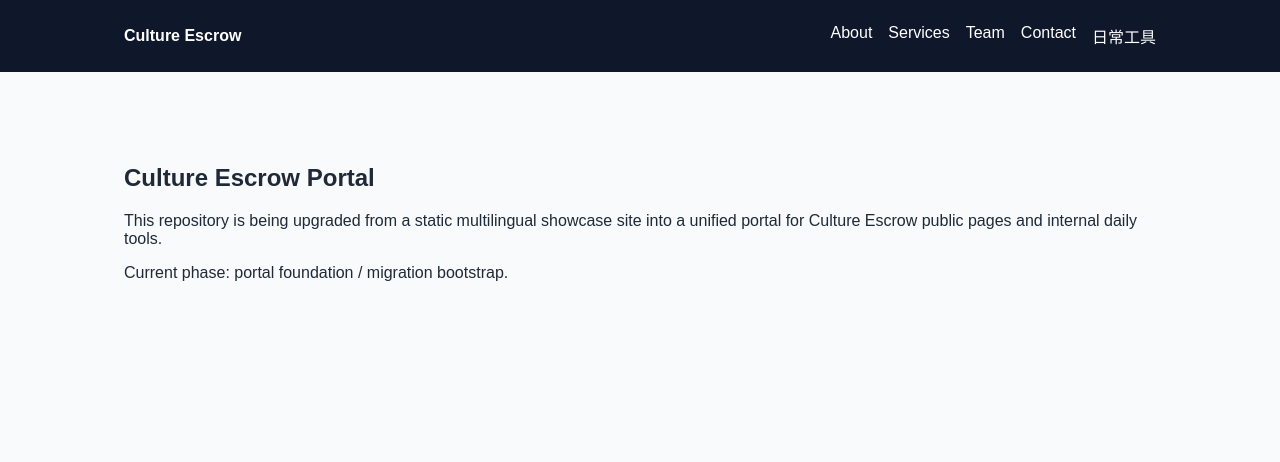
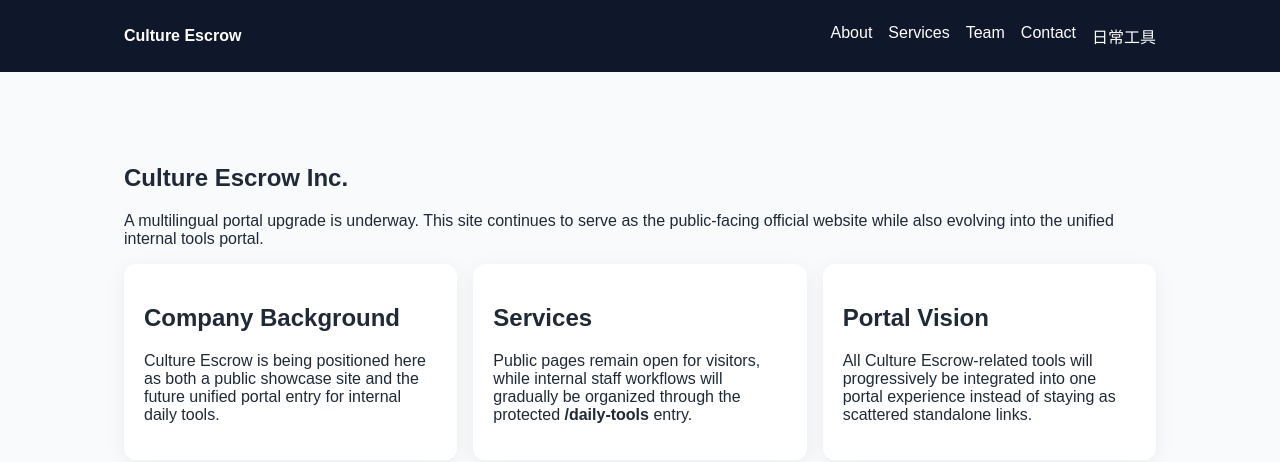
Before and after one commit to yudonghu/culture-escrow-site, a Next.js app: page / in a window 1280 px wide. Shown: the top 462 px of the page. Built offline with nearby package versions, Linux system fonts and the light colour scheme.

Commit message:
feat: PR4 clarify public-vs-protected access and migrate portal home content

```diff
--- a/app/page.tsx
+++ b/app/page.tsx
@@ -1,12 +1,35 @@
 export default function HomePage() {
   return (
     <section className="hero">
-      <h1>Culture Escrow Portal</h1>
+      <h1>Culture Escrow Inc.</h1>
       <p>
-        This repository is being upgraded from a static multilingual showcase site
-        into a unified portal for Culture Escrow public pages and internal daily tools.
+        A multilingual portal upgrade is underway. This site continues to serve as the
+        public-facing official website while also evolving into the unified internal tools portal.
       </p>
-      <p>Current phase: portal foundation / migration bootstrap.</p>
+
+      <div className="card-grid">
+        <div className="card">
+          <h2>Company Background</h2>
+          <p>
+            Culture Escrow is being positioned here as both a public showcase site and the future
+            unified portal entry for internal daily tools.
+          </p>
+        </div>
+        <div className="card">
+          <h2>Services</h2>
+          <p>
+            Public pages remain open for visitors, while internal staff workflows will gradually be
+            organized through the protected <strong>/daily-tools</strong> entry.
+          </p>
+        </div>
+        <div className="card">
+          <h2>Portal Vision</h2>
+          <p>
+            All Culture Escrow-related tools will progressively be integrated into one portal
+            experience instead of staying as scattered standalone links.
+          </p>
+        </div>
+      </div>
     </section>
   )
 }
```
Also changed, not shown: 2 other files (tests, documents, lock files or other folders).
